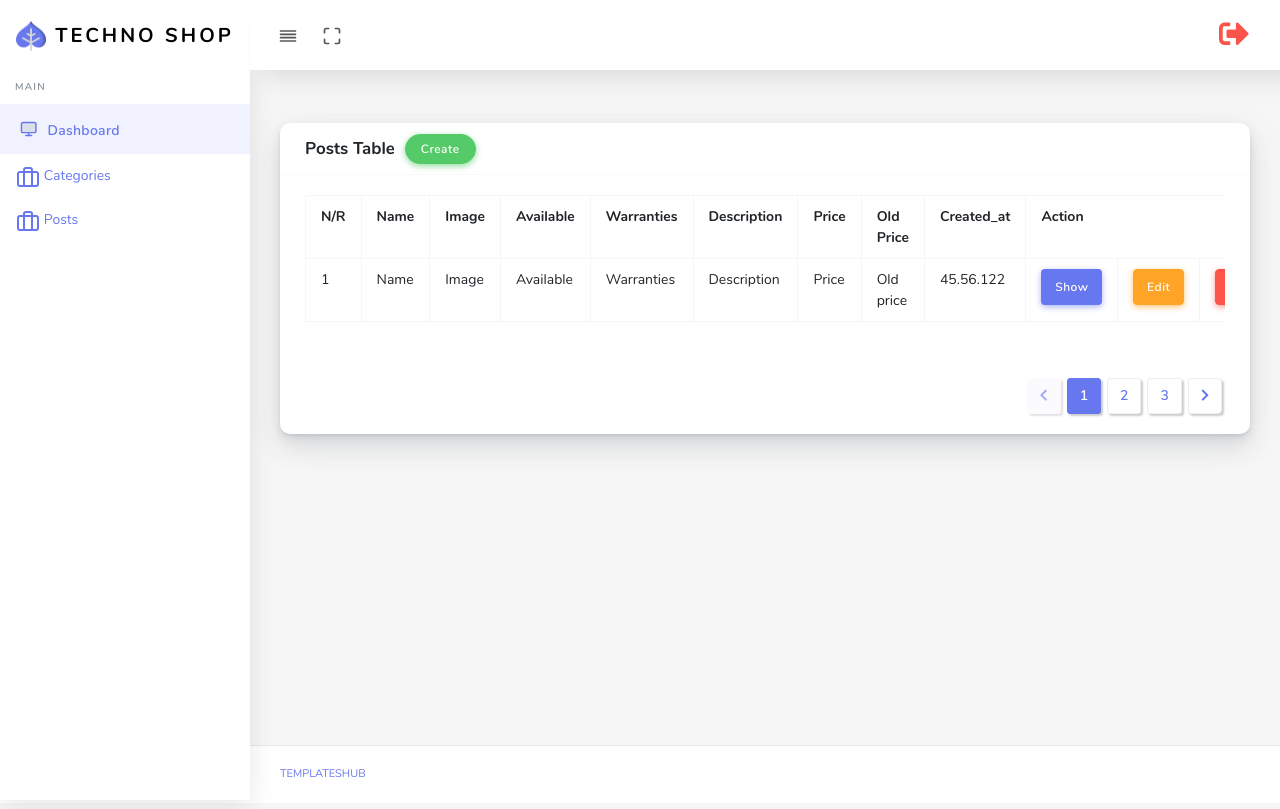
After one commit to sobirjonovshoxjaxon/Php-project-, a PHP site: page /adminpanel/posts/index.php in a window 1280 px wide. The commit adds this page. Run offline with PHP 8.4, Linux system fonts and the light colour scheme; data that the repository does not hold is empty.

Commit message:
Bugun 14.03.2025

```diff
--- /dev/null
+++ b/adminpanel/posts/index.php
@@ -0,0 +1,84 @@
+<?php
+
+    require '../requires/header.php';
+?>
+
+    <!-- Main Content -->
+    <div class="main-content">
+        <section class="section">
+
+        <div class="row">
+              <div class="col-sm-12 col-md-12 col-lg-12">
+                <div class="card">
+                  <div class="card-header">
+                    <h4>Posts Table</h4>
+                    <a href="create.php" class="btn btn-success">Create</a>
+                  </div>
+                  <div class="card-body">
+                    <div class="table-responsive">
+                      <table class="table table-bordered table-md">
+                        <tr>
+                          <th>N/R</th>
+                          <th>Name</th>
+                          <th>Image</th>
+                          <th>Available</th>
+                          <th>Warranties</th>
+                          <th>Description</th>
+                          <th>Price</th>
+                          <th>Old Price</th>
+                          <th>Created_at</th>
+                          <th colspan="3">Action</th>
+                        </tr>
+                        <tr>
+                          <td>1</td>
+                          <td>Name</td>
+                          <td>Image</td>
+                          <td>Available</td>
+                          <td>Warranties</td>
+                          <td>Description</td>
+                          <td>Price</td>
+                          <td>Old price</td>
+                          <td>45.56.122</td>
+                          <td>
+                            <a href="" class="btn btn-primary">Show</a>
+                          </td>
+                          <td>
+                            <a href="" class="btn btn-warning">Edit</a>
+                          </td>
+                          <td>
+                            <a href="" class="btn btn-danger">Delete</a>
+                          </td>
+                        </tr>
+                      </table>
+                    </div>
+                  </div>
+                  <div class="card-footer text-right">
+                    <nav class="d-inline-block">
+                      <ul class="pagination mb-0">
+                        <li class="page-item disabled">
+                          <a class="page-link" href="#" tabindex="-1"><i class="fas fa-chevron-left"></i></a>
+                        </li>
+                        <li class="page-item active"><a class="page-link" href="#">1 <span
+                              class="sr-only">(current)</span></a></li>
+                        <li class="page-item">
+                          <a class="page-link" href="#">2</a>
+                        </li>
+                        <li class="page-item"><a class="page-link" href="#">3</a></li>
+                        <li class="page-item">
+                          <a class="page-link" href="#"><i class="fas fa-chevron-right"></i></a>
+                        </li>
+                      </ul>
+                    </nav>
+                  </div>
+                </div>
+              </div>
+            </div>
+
+        </section>
+      </div>
+
+
+
+<?php
+    require '../requires/footer.php';
+?>
--- a/adminpanel/requires/header.php
+++ b/adminpanel/requires/header.php
@@ -67,6 +67,16 @@
               </a>
 
             </li>
+
+
+            </li>
+
+              <a href="../posts/index.php" class="menu-toggle nav-link">
+                <i data-feather="briefcase"></i>
+                <span>Posts</span>
+              </a>
+
+              </li>
           </ul>
         </aside>
       </div>
```
Also changed, not shown: adminpanel/posts/create.php (added, +97 -0 lines).
